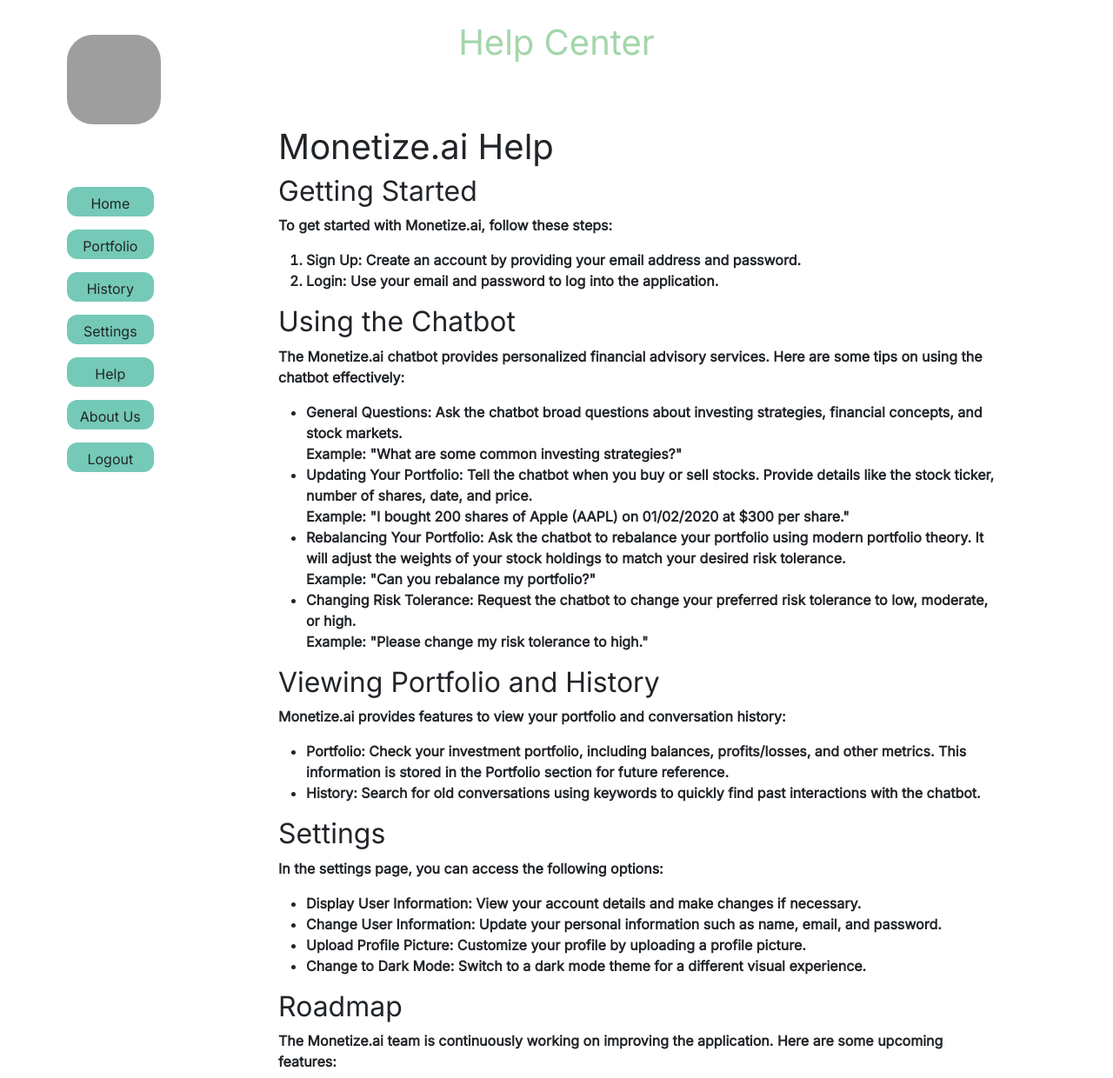
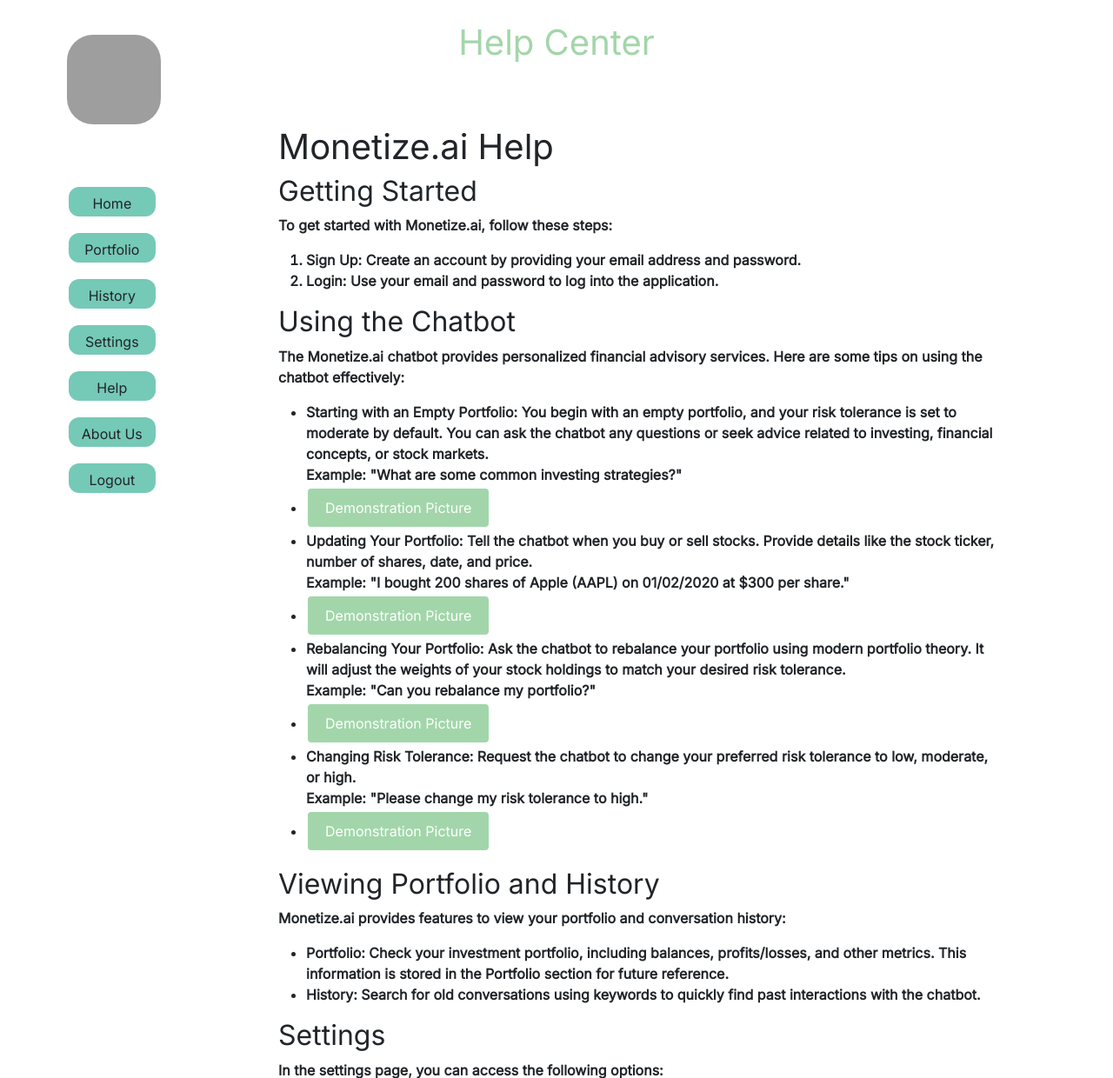
Before and after one commit to KhanhHua2102/Monetize.ai, a Flask app: page /help in a window 1280 px wide. Shown: the top 1240 px of the page at 87% size. Run offline with Flask 3, Linux system fonts and the light colour scheme; parts of the project's set-up code (start-up, migrations or seed data) failed here and were passed over; grey boxes are pictures that could not be loaded.

Commit message:
Finish Updating Help Features

```diff
--- a/application/static/css/help.css
+++ b/application/static/css/help.css
@@ -33,3 +33,23 @@
 .image {
     width: 50%;
 }
+.image-section img {
+    max-width: 600px;
+    max-height: 600px;
+  }
+
+
+
+  button {
+    background-color: rgb(101, 187, 114, 60%);;
+    border: none;
+    color: white;
+    padding: 10px 20px;
+    text-align: center;
+    text-decoration: none;
+    display: inline-block;
+    font-size: 16px;
+    margin: 4px 2px;
+    transition-duration: 0.4s;
+    cursor: pointer;
+    border-radius: 4px;}
--- /dev/null
+++ b/application/static/js/help.js
@@ -0,0 +1,8 @@
+function toggleImageSection(sectionNumber) {
+    var imageSection = document.getElementById('image-section-' + sectionNumber);
+    if (imageSection.style.display === 'none') {
+      imageSection.style.display = 'block';
+    } else {
+      imageSection.style.display = 'none';
+    }
+  }
--- a/application/templates/help.html
+++ b/application/templates/help.html
@@ -29,14 +29,18 @@
   </ol>
 
   <h2>Using the Chatbot</h2>
-  <p>
-    The Monetize.ai chatbot provides personalized financial advisory services. Here are some tips on using the chatbot effectively:
-  </p>
+<p>The Monetize.ai chatbot provides personalized financial advisory services. Here are some tips on using the chatbot effectively:</p>
 <ul>
   <li>
-      General Questions: Ask the chatbot broad questions about investing strategies, financial concepts, and stock markets.
+    Starting with an Empty Portfolio: You begin with an empty portfolio, and your risk tolerance is set to moderate by default. You can ask the chatbot any questions or seek advice related to investing, financial concepts, or stock markets.
     <br>
     <strong>Example:</strong> "What are some common investing strategies?"
+  </li>
+  <li>
+    <button onclick="toggleImageSection(1)">Demonstration Picture</button>
+    <div id="image-section-1" style="display: none;" class="image-section">
+      <img src="{{ url_for('static', filename='img/StartingPortfolio.jpg') }}" alt="Chatbot Image">
+    </div>
   </li>
   <li>
     Updating Your Portfolio: Tell the chatbot when you buy or sell stocks. Provide details like the stock ticker, number of shares, date, and price.
@@ -44,14 +48,34 @@
     <strong>Example:</strong> "I bought 200 shares of Apple (AAPL) on 01/02/2020 at $300 per share."
   </li>
   <li>
+    <button onclick="toggleImageSection(2)">Demonstration Picture</button>
+    <div id="image-section-2" style="display: none;"class="image-section">
+      <img src="{{ url_for('static', filename='img/Starting.jpg') }}" alt="Chatbot Image">
+      <img src="{{ url_for('static', filename='img/InvestingStrat.jpg') }}" alt="Chatbot Image">
+    </div>
+  </li>
+  <li>
     Rebalancing Your Portfolio: Ask the chatbot to rebalance your portfolio using modern portfolio theory. It will adjust the weights of your stock holdings to match your desired risk tolerance.
     <br>
     <strong>Example:</strong> "Can you rebalance my portfolio?"
   </li>
   <li>
+    <button onclick="toggleImageSection(3)">Demonstration Picture</button>
+    <div id="image-section-3" style="display: none;"class="image-section">
+      <img src="{{ url_for('static', filename='img/Rebalancing.jpg') }}" alt="Chatbot Image">
+    </div>
+  </li>
+  <li>
     Changing Risk Tolerance: Request the chatbot to change your preferred risk tolerance to low, moderate, or high.
     <br>
     <strong>Example:</strong> "Please change my risk tolerance to high."
+  </li>
+  <li>
+    <button onclick="toggleImageSection(4)">Demonstration Picture</button>
+    <div id="image-section-4" style="display: none;"class="image-section">
+      <img src="{{ url_for('static', filename='img/High.jpg') }}" alt="Chatbot Image">
+      <img src="{{ url_for('static', filename='img/HighRisk.jpg') }}" alt="Chatbot Image">
+    </div>
   </li>
 </ul>
 
@@ -117,5 +141,5 @@
 
 <!-- adding javascript for the side bar -->
 {% block script %}
-<script src="{{ url_for('static', filename='js/chat-screen.js') }}"></script>
+<script src="{{ url_for('static', filename='js/help.js') }}"></script>
 {% endblock %}
```
Also changed, not shown: app.db, application/static/img/High.jpg (added), application/static/img/HighRisk.jpg (added), application/static/img/InvestingStrat.jpg (added), application/static/img/Profit.jpg (added), application/static/img/ProfitPortfolio.jpg (added), application/static/img/Rebalancing.jpg (added), application/static/img/Starting.jpg (added), application/static/img/StartingPortfolio.jpg (added), 1 other file. Lines whose indentation alone changed are shown as unchanged.
